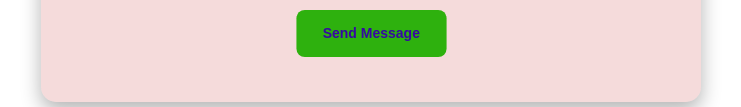
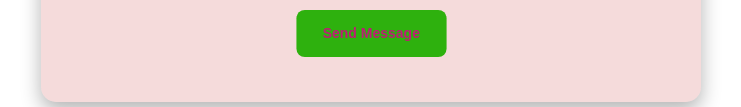
Before and after one commit to rashurashvanth86-crypto/portfolio1, a plain HTML site: page frontend/index.html in a window 1280 px wide. In both pictures the pointer is over the button "Send Message". Shown: the part 1001-1108 px from the top of the page, without its empty margins (269-1010 px from the left). Drawn offline with Linux system fonts and the light colour scheme.

Commit message:
changed color to pink

```diff
--- a/frontend/style.css
+++ b/frontend/style.css
@@ -55,7 +55,7 @@ button {
 button:hover {
   background: #2eb10e;
   transform: scale(1.05);
-  color: rgb(54, 8, 163);
+  color: rgb(189, 29, 117);
 }
 
 /* Headings styling */
```
